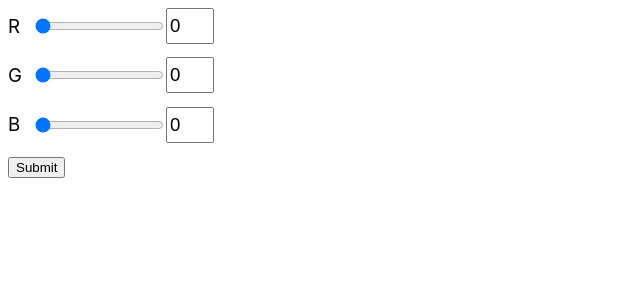
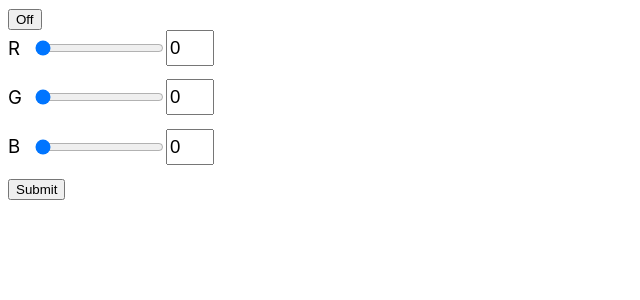
Before and after one commit to benesposito/LEDs, a React (Create React App) app in the folder client/: page / in a window 1280 px wide. Shown: the top 300 px of the page, without its empty margins (0-640 px from the left). Built offline with nearby package versions, Linux system fonts and the light colour scheme.

Commit message:
Added toggle capabilities

```diff
--- a/client/src/App.css
+++ b/client/src/App.css
@@ -18,3 +18,7 @@
 	line-height: 30px;
 	font-size: 14pt;
 }
+
+.toggle-button {
+
+}
--- a/client/src/App.js
+++ b/client/src/App.js
@@ -15,6 +15,7 @@ class ColorForm extends React.Component {
 		super(props);
 
 		this.state = {
+			enabled: false,
 			R: 0,
 			G: 0,
 			B: 0
@@ -22,6 +23,7 @@ class ColorForm extends React.Component {
 
 		this.handleFieldChange = this.handleFieldChange.bind(this);
 		this.handleSubmit = this.handleSubmit.bind(this);
+		this.handleEnable = this.handleEnable.bind(this);
 	}
 
 	handleFieldChange(fieldId, value) {
@@ -33,13 +35,13 @@ class ColorForm extends React.Component {
 
 		fetch('http://10.250.73.241:5000/submit', {
 			method: 'POST',
-			// headers: {
-			// 	Accept: 'application/json',
-			// 	'Content-Type': 'application/json'
-			// },
+			headers: {
+				Accept: 'application/json',
+				'Content-Type': 'application/json'
+			},
 			body: JSON.stringify({
 				mode: 3,
-				colors: [[this.state.R, this.state.G, this.state.B]] // TODO: get r, g, b and put it as the one element
+				colors: [[this.state.R, this.state.G, this.state.B]]
 			})
 		}).then(res => {
 			console.log(res);
@@ -48,9 +50,27 @@ class ColorForm extends React.Component {
 		console.log(this.state);
 	}
 
+	handleEnable(event) {
+		this.setState({enabled: !this.state.enabled});
+
+		fetch('http://10.250.73.241:5000/toggle', {
+			method: 'POST',
+			headers: {
+				Accept: 'application/json',
+				'Content-Type': 'application/json'
+			},
+			body: JSON.stringify({
+				enabled: this.state.enabled
+			})
+		}).then(res => {
+			console.log(res);
+		});
+	}
+
 	render() {
 		return (
 			<form onSubmit={this.handleSubmit}>
+				<input className="toggle-button" type="button" value={this.state.enabled? "On" : "Off"} onClick={this.handleEnable}></input>
 				<ColorSlider value="R" onChange={this.handleFieldChange}></ColorSlider>
 				<ColorSlider value="G" onChange={this.handleFieldChange}></ColorSlider>
 				<ColorSlider value="B" onChange={this.handleFieldChange}></ColorSlider>
```
Also changed, not shown: 2 other files (tests, documents, lock files or other folders).
